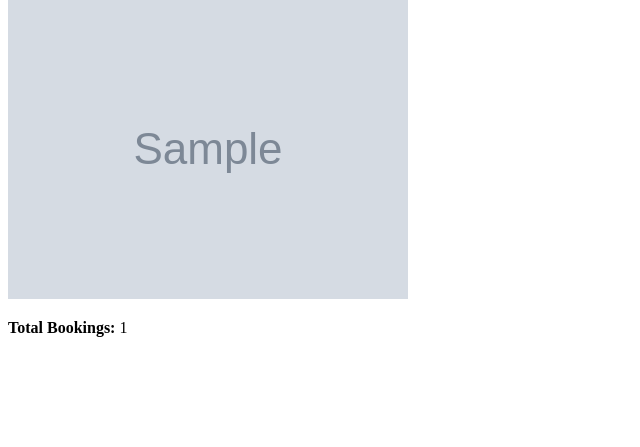
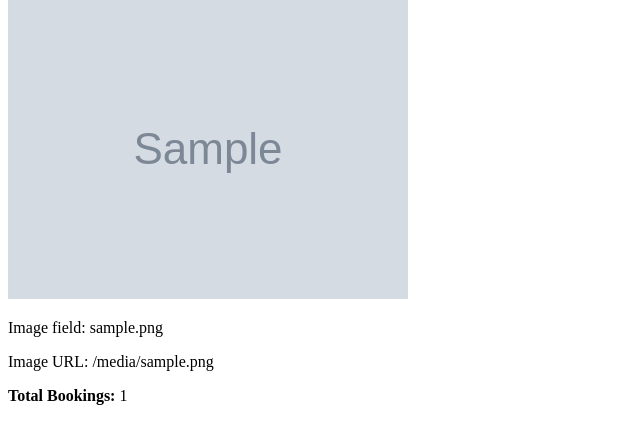
Before and after one commit to adoleyvanessa-prog/topeventnite, a Django app: page /events/1/ in a window 1280 px wide. Shown: the part 353-800 px from the top of the page, without its empty margins (0-640 px from the left). Run offline with Django 5.2, Linux system fonts and the light colour scheme; tables that the repository leaves empty hold one stand-in row (values such as "Sample post"); grey boxes marked "Sample" are stand-in pictures.

Commit message:
fix image upload

```diff
--- a/events/templates/events/event_detail.html
+++ b/events/templates/events/event_detail.html
@@ -21,7 +21,7 @@
 <p><strong>Price:</strong> £{{ event.price }}</p>
 <p><strong>Organiser:</strong> {{ event.organiser.username }}</p>
 
-{% if user.is_authenticated and user.profile.role == "attendee" %}
+{% if user.is_authenticated and user_role == "attendee" %}
     {% if remaining_spots > 0 %}
         <form method="POST" action="{% url 'book_ticket' event.id %}">
             {% csrf_token %}
@@ -49,6 +49,8 @@
 {% endif %}
 {% if event.event_image %}
     <img src="{{ event.event_image.url }}" alt="{{ event.title }}">
+    <p>Image field: {{ event.event_image }}</p>
+    <p>Image URL: {{ event.event_image.url }}</p>
 {% endif %}
 
 <p><strong>Total Bookings:</strong> {{ total_bookings }}</p>
```
